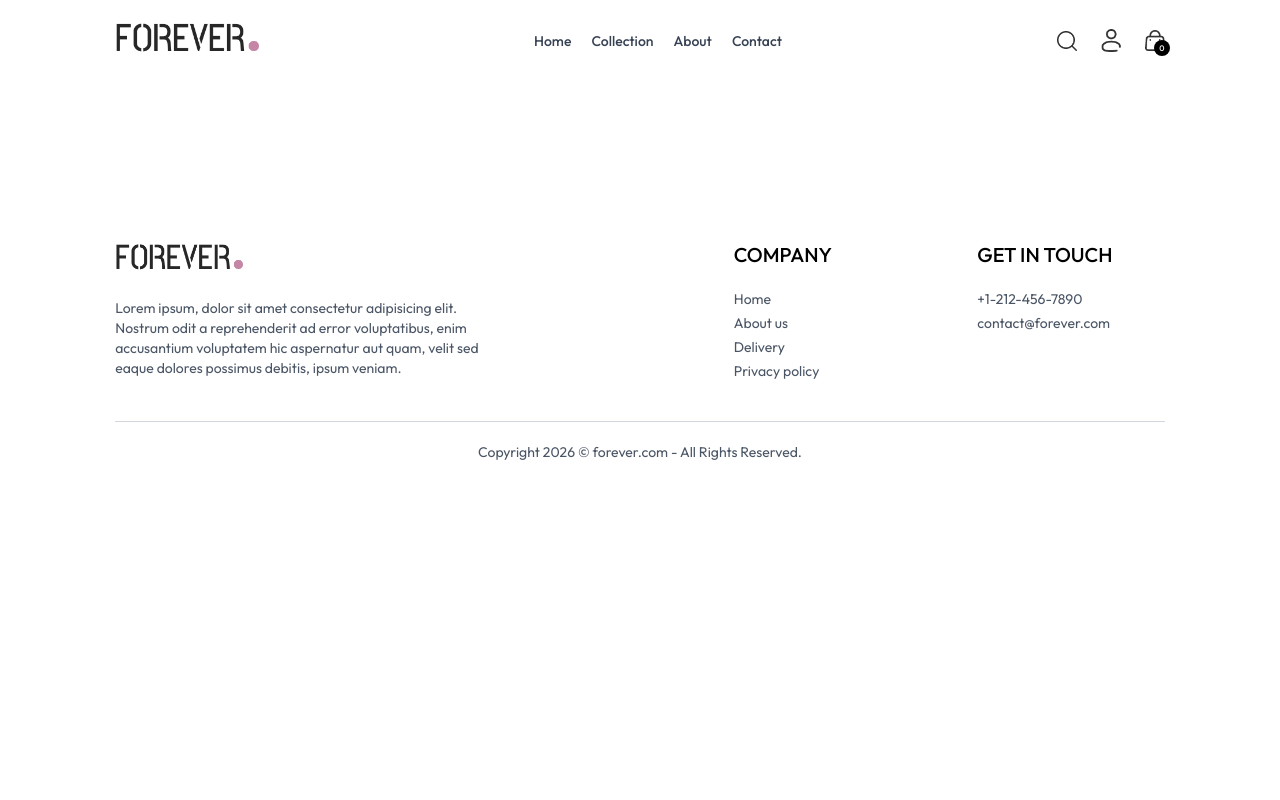
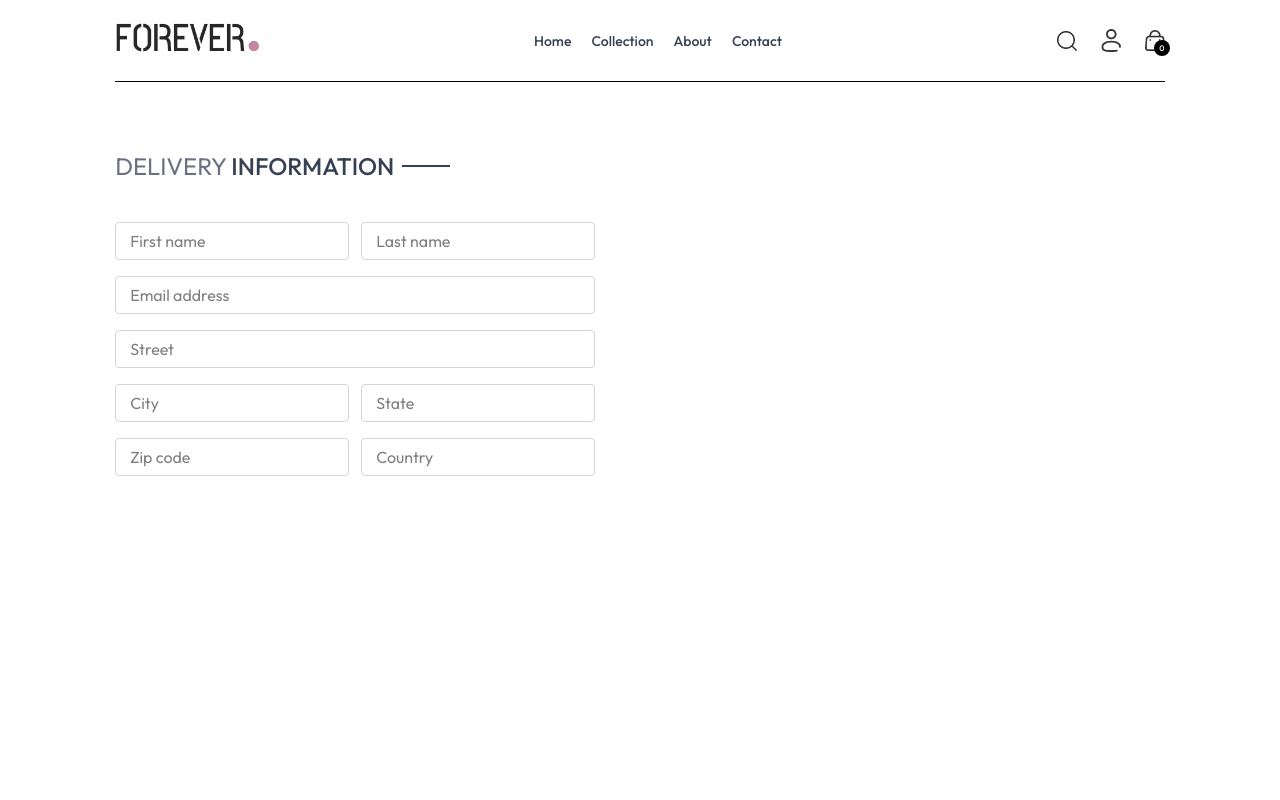
Before and after one commit to mahimaanchra/mern-ecommerce-stripe, a React (Vite) app in the folder Frontend/: page /placeorder in a window 1280 px wide. Shown: the top 800 px of the page. Built offline with nearby package versions, Linux system fonts and the light colour scheme.

Commit message:
PlaceOrder

```diff
--- a/Frontend/src/context/ShopContext.jsx
+++ b/Frontend/src/context/ShopContext.jsx
@@ -1,6 +1,8 @@
 import { createContext, useEffect, useState } from "react";
 import {products} from "../assets/frontend_assets/assets";
 import { toast } from "react-toastify";
+import { useNavigate } from "react-router-dom";
+
 export const ShopContext = createContext();
 
 const ShopContextProvider = (props) =>{
@@ -9,6 +11,8 @@ const ShopContextProvider = (props) =>{
  const [search , setSearch] = useState('');
  const [showSearch , setShowSearch] = useState(false);
  const [cartItems , setCartItems] = useState({});
+
+ const navigate = useNavigate();
 
 const addToCart = async (itemId , size) => {
 
@@ -72,7 +76,7 @@ const addToCart = async (itemId , size) => {
     }
 
     const value = {
-     products , currency , delivery_fee , search , setSearch , showSearch , setShowSearch , cartItems , addToCart , getCartCount , updateQuantity , getCartAmount
+     products , currency , delivery_fee , search , setSearch , showSearch , setShowSearch , cartItems , addToCart , getCartCount , updateQuantity , getCartAmount , navigate
     }
     return (
         <ShopContext.Provider value={value}>
--- a/Frontend/src/pages/Cart.jsx
+++ b/Frontend/src/pages/Cart.jsx
@@ -3,26 +3,27 @@ import { ShopContext } from '../context/ShopContext'
 import Title from '../components/Title'
 import { assets } from '../assets/frontend_assets/assets';
 import CartTotal from '../components/CartTotal';
+
 const Cart = () => {
-  const {products , currency , cartItems , updateQuantity } = useContext(ShopContext);
-
+  const { products , currency , cartItems , updateQuantity , navigate } = useContext(ShopContext);
   const [cartData , setCartData] = useState([]);
 
-  useEffect(()=>{
+  useEffect(() => {
     const tempData = [];
     for(const items in cartItems){
       for(const item in cartItems[items]){
-      if(cartItems[items][item]>0){
+        if(cartItems[items][item] > 0){
           tempData.push({
             _id: items,
-          size:item,
-          quantity:cartItems[items][item]
+            size: item,
+            quantity: cartItems[items][item]
           })
         }
       }
     }
     setCartData(tempData);
-  },[cartItems])
+  }, [cartItems])
+
   return (
     <div className='border-t pt-14'>
       <div className='text-2xl mb-3'>
@@ -32,24 +33,40 @@ const Cart = () => {
         {
           cartData.map((item , index) => {
             const productData = products.find((product) => product._id == item._id);
-            return(
-              <div className='py-4 border-t border-b text-gray-700 grid grid-cols-[4fr_0.5] sm:grid-cols-[4fr_2fr_0.5fr] items-center gap-4'>
+
+            if (!productData) return null;
+
+            return (
+              <div key={index} className='py-4 border-t border-b text-gray-700 grid grid-cols-[4fr_0.5fr] sm:grid-cols-[4fr_2fr_0.5fr] items-center gap-4'>
                 <div className='flex items-start gap-6'>
                   <img className='w-16 sm:w-20' src={productData.image[0]} alt="" />
                   <div>
                     <p className='text-xs sm:text-lg font-medium'>{productData.name}</p>
-                <div className='flex item-center gap-5 mt-2'>
+                    <div className='flex items-center gap-5 mt-2'>
                      <p>{currency}{productData.price}</p>
                      <p className='px-2 sm:px-3 sm:py-1 border bg-slate-50'>{item.size}</p>
                     </div>
                   </div>
                 </div>
-              <input onChange={(e)=>{
-                e.target.value === '' || e.target.value === '0' ? null : updateQuantity(item._id , item.size , Number(e.target.value))
-              }} className='border max-w-10 sm:max-w-20 px-1 sm:px-2 py-1' type="number" min={1} defaultValue={item.quantity} />
-              <img onClick={()=>{
-                updateQuantity(item._id , item.size , 0)
-              }} className='w-4 mr-4 sm:w-5 cursor-pointer' src={assets.bin_icon} alt="" />
+
+                <input
+                  onChange={(e) => {
+                    e.target.value === '' || e.target.value === '0'
+                      ? null
+                      : updateQuantity(item._id , item.size , Number(e.target.value))
+                  }}
+                  className='border max-w-10 sm:max-w-20 px-1 sm:px-2 py-1'
+                  type="number"
+                  min={1}
+                  defaultValue={item.quantity}
+                />
+
+                <img
+                  onClick={() => updateQuantity(item._id , item.size , 0)}
+                  className='w-4 mr-4 sm:w-5 cursor-pointer'
+                  src={assets.bin_icon}
+                  alt="delete item"
+                />
               </div>
             )
           })
@@ -58,10 +75,14 @@ const Cart = () => {
 
       <div className='flex justify-end my-20'>
         <div className='w-full sm:w-[450px]'>
-      <CartTotal/>
+          <CartTotal />
+          <div className='w-full text-end'>
+            <button onClick={() => navigate('/placeorder')} className='bg-black text-white text-sm my-8 px-8 py-3 uppercase tracking-wider hover:opacity-90 active:scale-95 transition-all'>
+              Proceed to Checkout
+            </button>
           </div>
         </div>
-
+      </div>
     </div>
   )
 }
--- a/Frontend/src/pages/PlaceOrder.jsx
+++ b/Frontend/src/pages/PlaceOrder.jsx
@@ -1,9 +1,31 @@
 import React from 'react'
+import Title from '../components/Title'
 
 const PlaceOrder = () => {
   return (
-    <div>
+    <div className='flex flex-col sm:flex-row justify-between gap-4 pt-5 sm:pt-14 min-h-[80vh] border-t'>
+      {/*Left Side*/}
+     <div className='flex flex-col gap-4 w-full sm:max-w-[480px]'>
 
+    <div className='text-xl sm:text-2xl my-3'>
+    <Title text1={'DELIVERY'} text2={'INFORMATION'}/>
+    </div>
+
+    <div className='flex gap-3'>
+   <input className='border border-gray-300 rounded py-1.5 px-3.5 w-full' type='text' placeholder='First name'/>
+   <input className='border border-gray-300 rounded py-1.5 px-3.5 w-full' type='text' placeholder='Last name'/>
+    </div>
+<input className='border border-gray-300 rounded py-1.5 px-3.5 w-full' type='email' placeholder='Email address'/>
+<input className='border border-gray-300 rounded py-1.5 px-3.5 w-full' type='email' placeholder='Street'/>
+<div className='flex gap-3'>
+   <input className='border border-gray-300 rounded py-1.5 px-3.5 w-full' type='text' placeholder='City'/>
+   <input className='border border-gray-300 rounded py-1.5 px-3.5 w-full' type='text' placeholder='State'/>
+    </div>
+    <div className='flex gap-3'>
+   <input className='border border-gray-300 rounded py-1.5 px-3.5 w-full' type='text' placeholder='Zip code'/>
+   <input className='border border-gray-300 rounded py-1.5 px-3.5 w-full' type='text' placeholder='Country'/>
+    </div>
+      </div>
     </div>
   )
 }
```
Lines whose indentation alone changed are shown as unchanged.
